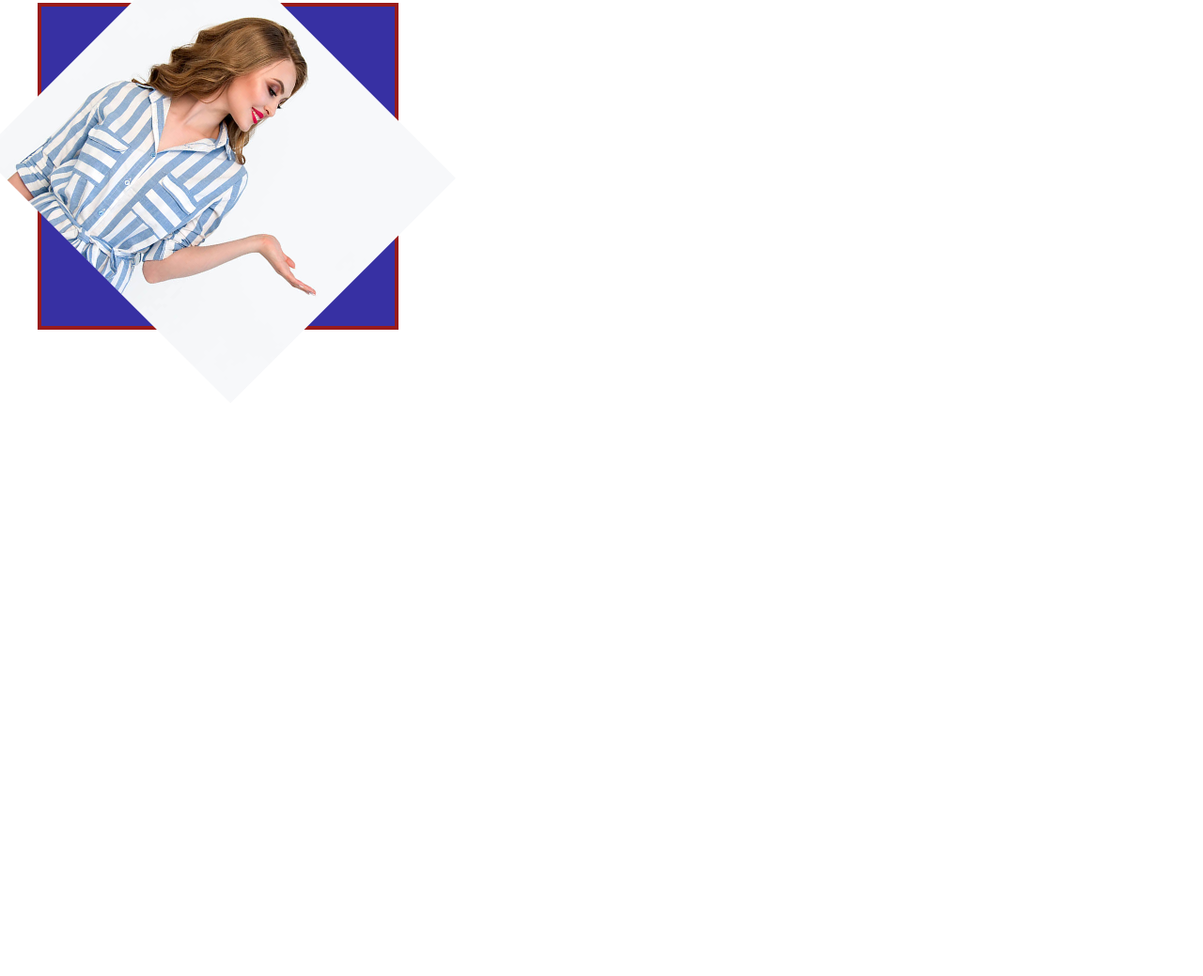
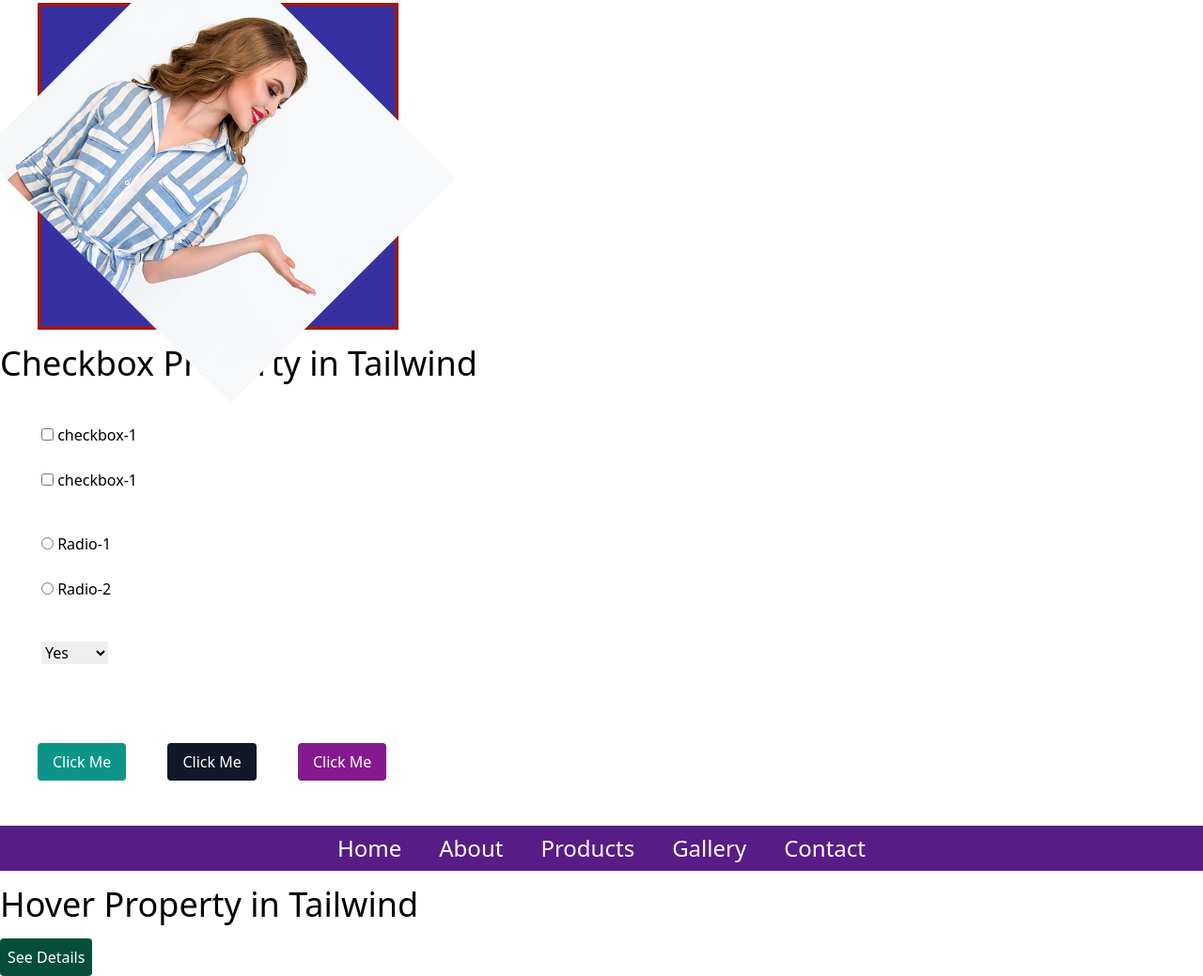
Before and after one commit to towhidulislam99/learn-tailwind-work-folder, a website built with Vite: page index.html in a window 1280 px wide. Shown: the part 5043-6082 px from the top of the page at 94% size. Before the commit the page ends 5473 px from the top, so only its background shows below. Built offline with nearby package versions, Linux system fonts and the light colour scheme.

Commit message:
Some Property add in Tailwind

```diff
--- a/index.html
+++ b/index.html
@@ -244,7 +244,49 @@
     <img class="rotate-45 hover:translate-y-72" src="images/karina-apa.jpg" alt="">
   </div>
 
+  <h1 class="text-4xl my-4">Checkbox  Property in Tailwind</h1>
 
+  <div class="mt-11 ms-11">
+   <input class="accent-lime-600" type="checkbox" name="" id=""> checkbox-1 <br> <br>
+   <input class="accent-red-700" type="checkbox" name="" id=""> checkbox-1
+  </div>
+
+  <div class="ms-11 mt-11">
+    <input class="accent-teal-700" type="radio" name="" value=""> Radio-1 <br> <br>
+    <input class="accent-indigo-800" type="radio" name="" value=""> Radio-2
+  </div>
+
+<div class="mt-11 ms-11 mb-11">
+    <select>
+      <option>Yes</option>
+      <option>No</option>
+      <option>Maybe</option>
+    </select>
+  </div>
+
+  <div class="mb-12">
+    <button class=" cursor-pointer bg-teal-600 mt-10 ms-10 px-4 py-2 rounded text-white">Click Me</button>
+    <button class=" cursor-wait bg-gray-900 mt-10 ms-10 px-4 py-2 rounded text-white">Click Me</button>
+
+    <button class=" cursor-help bg-fuchsia-800 mt-10 ms-10 px-4 py-2 rounded text-white">Click Me</button>
+  </div>
+
+  <div class="scroll-smooth">
+    <nav class="bg-purple-900 text-white py-2 sticky top-0">
+      <ul class="text-2xl flex justify-center space-x-10">
+        <li><a href="#">Home</a></li>
+        <li><a href="#">About</a></li>
+        <li><a href="#">Products</a></li>
+        <li><a href="#">Gallery</a></li>
+        <li><a href="#">Contact</a></li>
+      </ul>
+    </nav>
+  </div>
+
+  <h1 class="text-4xl my-4">Hover Property in Tailwind</h1>
+  <div>
+    <button class="bg-emerald-900 hover:bg-orange-500 rounded py-2 px-2 text-center text-white">See Details</button>
+  </div>
 
 
 
```
